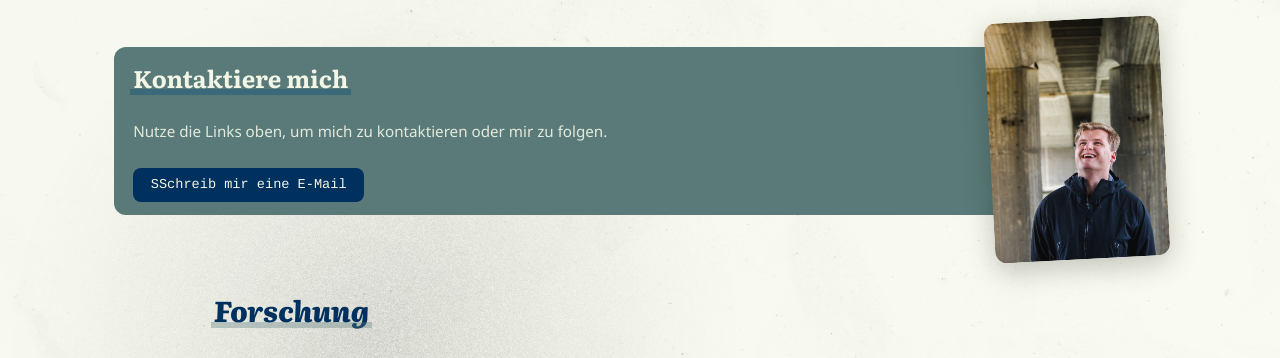
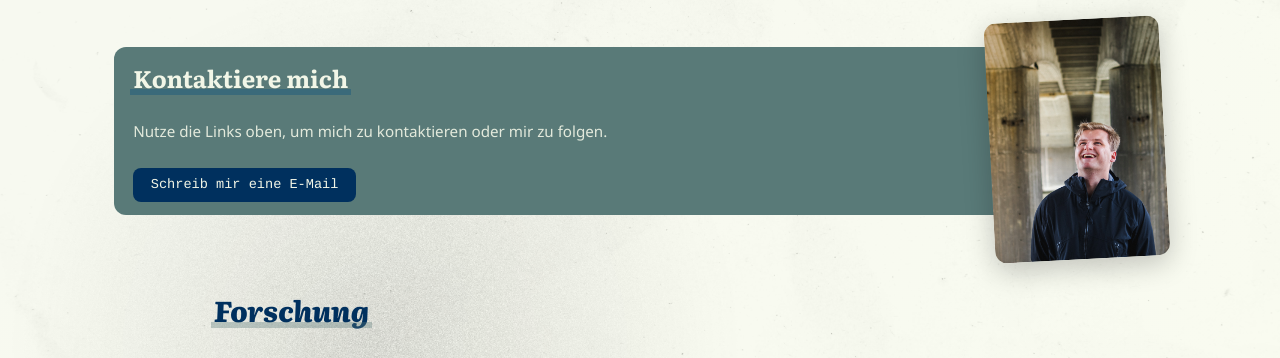
Before and after one commit to JohannesReimer/johannesreimer.github.io, a Jekyll site: the page built from index.md, in a window 1280 px wide and 900 px high. Shown: the part 351-709 px from the top of the window. Built offline with Jekyll 4.4.1, drawn with Linux system fonts in a browser that asks for light colours; nearby versions of some CDN libraries; a style sheet for code colours, icons or effects is not loaded.

Commit message:
Fixed typo

```diff
--- a/_data/callouts.yaml
+++ b/_data/callouts.yaml
@@ -20,7 +20,7 @@
     de: "Nutze die Links oben, um mich zu kontaktieren oder mir zu folgen."
     en: "Use the links above to contact me or follow me on social media."
   call-to-action-text:
-    de: "SSchreib mir eine E-Mail"
+    de: "Schreib mir eine E-Mail"
     en: "Send me an email"
   call-to-action-url: "mailto:jreimer.mail@gmail.com"
   image: "/assets/images/profile_picture_alternative.jpg"
```
